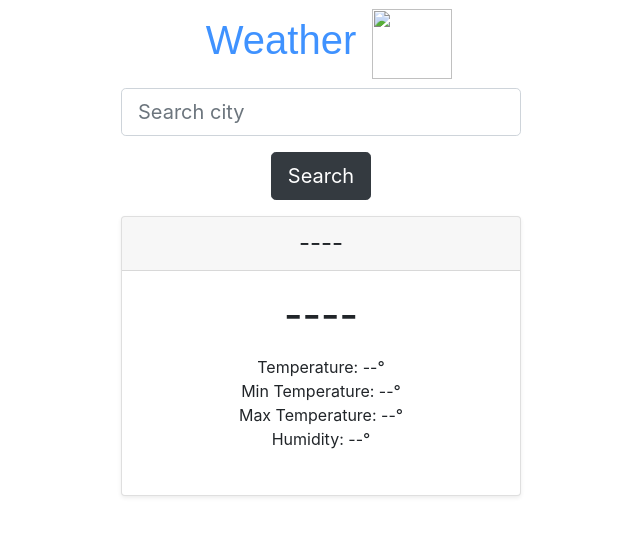
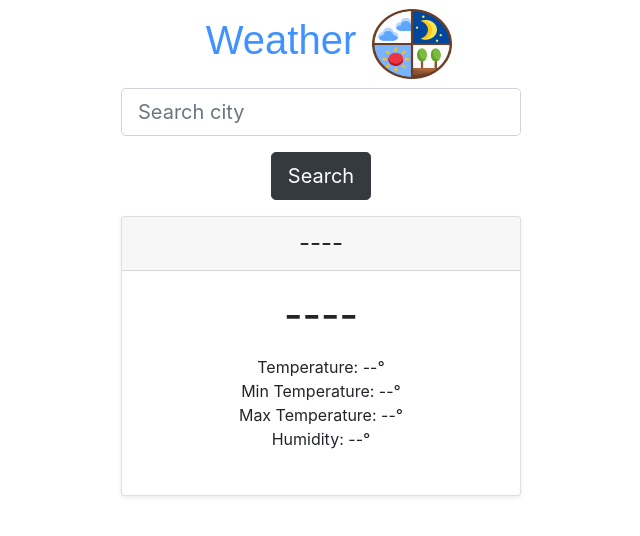
Before and after one commit to Vargriym/vanilla-js-weather-app, a plain HTML site: page index.html in a window 1280 px wide. Shown: the whole page, without its empty margins (319-959 px from the left). Drawn offline with nearby package versions, Linux system fonts and the light colour scheme.

Commit message:
Update index.html

```diff
--- a/index.html
+++ b/index.html
@@ -10,7 +10,7 @@
     <main>
       <div class="header">
         <h1 class="banner p-3">Weather</h1>
-        <img id="logo" src="external.jpg" alt="">
+        <img id="logo" src="app-logo.jpg" alt="">
       </div>
         <div class="form-group">
             <input id="city-input" class="form-control form-control-lg" type="text" placeholder="Search city">
```
